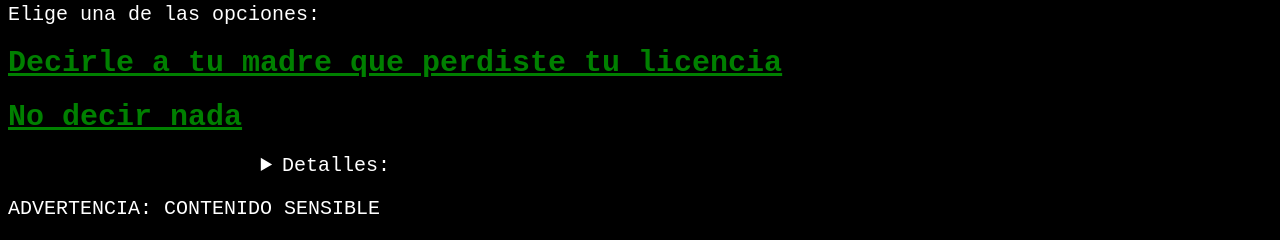
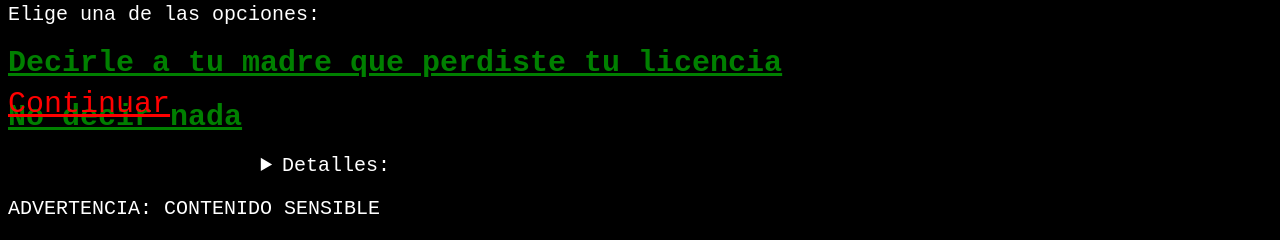
Before and after one commit to JorgeCab2711/Laboratorio-6-Jorge-Caballeros, a website built with webpack: page index.html in a window 1280 px wide. Shown: the part 671-911 px from the top of the page. Built offline with nearby package versions, Linux system fonts and the light colour scheme.

Commit message:
ending almost babel

```diff
--- a/babel.config.js
+++ b/babel.config.js
@@ -12,4 +12,4 @@ const presets = [
     ]
 ];
 
-module.exports = {presets}
+module.exports = {presets};
--- a/src/alert.js
+++ b/src/alert.js
@@ -1 +1,20 @@
-alert('helloooooooo');
+window.onload = function() {
+    var footer = document.createElement('footer');
+    document.body.appendChild(footer);
+
+
+    var element = document.createElement('a');
+    element.href = '../../index.html';
+    element.style.position = 'absolute';
+    element.innerHTML= 'Continuar';
+    element.style.color = 'red';
+
+    element.style.bottom = '1%';
+    element.onclick = showAlert;
+    footer.appendChild(element);
+
+}
+
+function showAlert(){
+    alert('Felicidades! Terminaste el juego!');
+}
```
Also changed, not shown: src/whatJusthappened/happened.html (+2 -2 lines).
